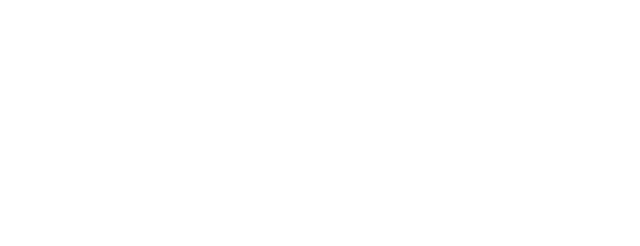
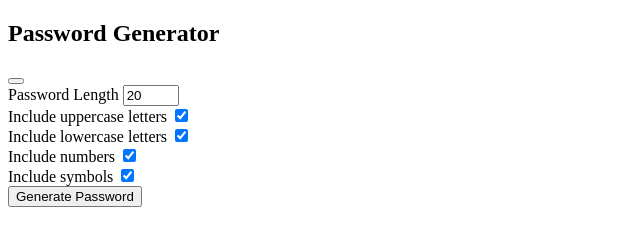
Before and after one commit to Mirfozil2000/31project, a plain HTML site: page index.html in a window 1280 px wide. Shown: the whole page, without its empty margins (0-640 px from the left). Drawn offline with Linux system fonts and the light colour scheme.

Commit message:
add html

```diff
--- a/index.html
+++ b/index.html
@@ -9,7 +9,41 @@
 </head>
 <body>
 
+    <div class="container">
+        <h2>Password Generator</h2>
+        <div class="result-container">
+          <span id="result"></span>
+          <button class="btn" id="clipboard">
+            <i class="far fa-clipboard"></i>
+          </button>
+        </div>
+        <div class="settings">
+          <div class="setting">
+            <label>Password Length</label>
+            <input type="number" id="length" min="4" max="20" value="20">
+          </div>
+          <div class="setting">
+            <label>Include uppercase letters</label>
+            <input type="checkbox" id="uppercase" checked>
+          </div>
+          <div class="setting">
+            <label>Include lowercase letters</label>
+            <input type="checkbox" id="lowercase" checked>
+          </div>
+          <div class="setting">
+            <label>Include numbers</label>
+            <input type="checkbox" id="numbers" checked>
+          </div>
+          <div class="setting">
+            <label>Include symbols</label>
+            <input type="checkbox" id="symbols" checked>
+          </div>
+        </div>
 
+        <button class="btn btn-large" id="generate">
+          Generate Password
+        </button>
+      </div>
 
 
     <script src="app.js"></script>
```
